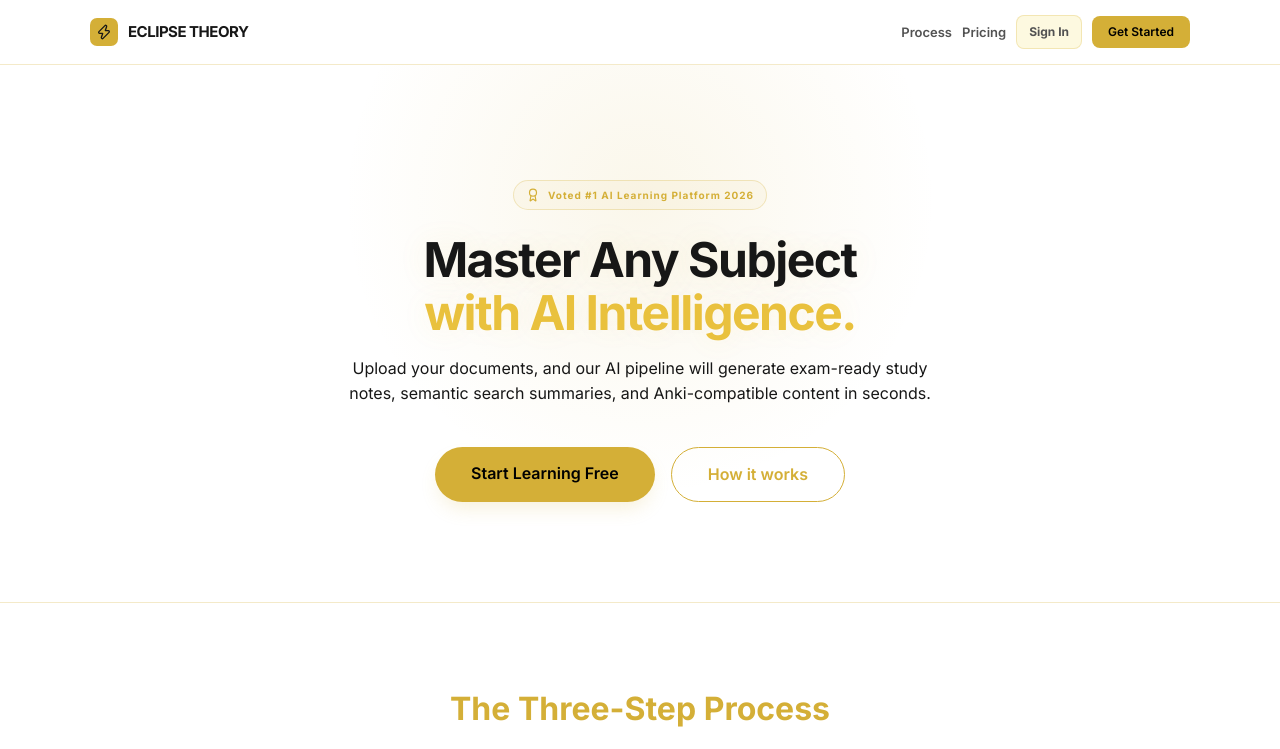
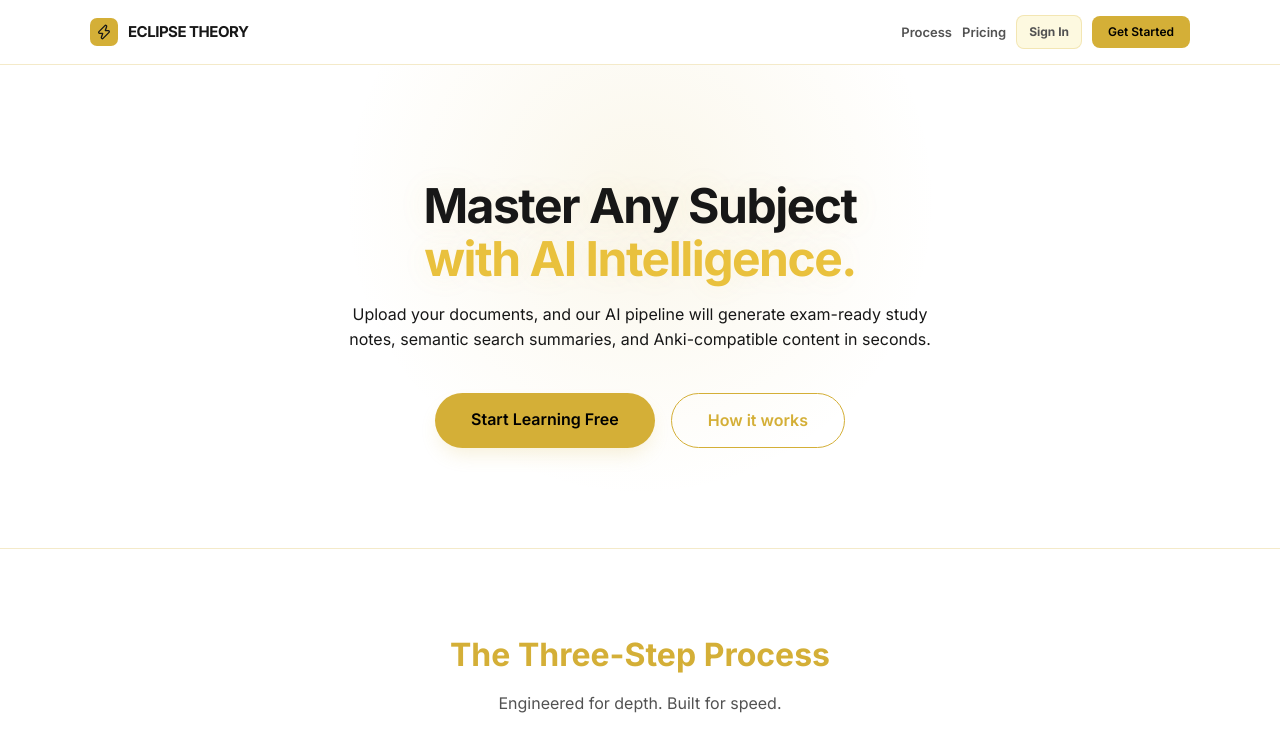
Before and after one commit to sameerreddy789/Eclipse_Theory, a Next.js app: page / in a window 1280 px wide. Shown: the top 749 px of the page. Built offline with nearby package versions, Linux system fonts and the light colour scheme; no server answers.

Commit message:
style: remove award badge from hero section and clean up landing page focus

```diff
--- a/app/page.js
+++ b/app/page.js
@@ -29,10 +29,6 @@ export default function LandingPage() {
       <section className="hero-section" style={{ paddingTop: '140px', paddingBottom: '60px', position: 'relative', overflow: 'hidden' }}>
         <div style={{ position: 'absolute', top: '-100px', left: '50%', transform: 'translateX(-50%)', width: '600px', height: '600px', background: 'radial-gradient(circle, rgba(212, 175, 55, 0.1) 0%, transparent 70%)', zIndex: -1 }}></div>
         <div className="hero">
-          <div style={{ display: 'inline-flex', alignItems: 'center', gap: 8, padding: '6px 12px', background: 'rgba(212, 175, 55, 0.05)', border: '1px solid var(--border)', borderRadius: '99px', marginBottom: '24px' }}>
-            <Award size={14} color="var(--accent)" />
-            <span style={{ fontSize: '10px', fontWeight: '800', color: 'var(--accent)', letterSpacing: '1px' }}>Voted #1 AI Learning Platform 2026</span>
-          </div>
           <h1 className="hero-title" style={{ textShadow: '0 0 30px rgba(212, 175, 55, 0.1)' }}>
             Master Any Subject <br />
             <span style={{ color: 'var(--accent)', filter: 'brightness(1.1)' }}>with AI Intelligence.</span>
```
